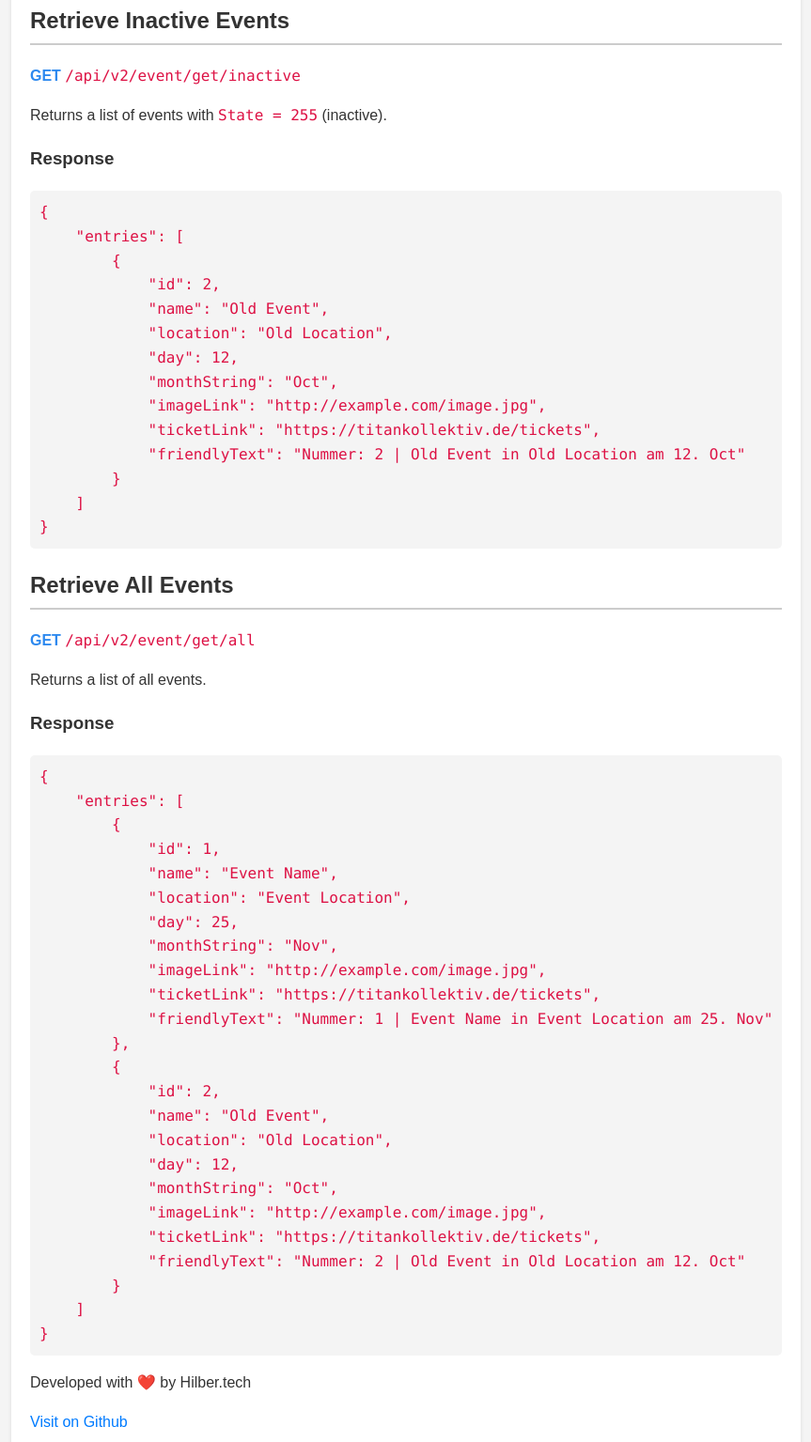
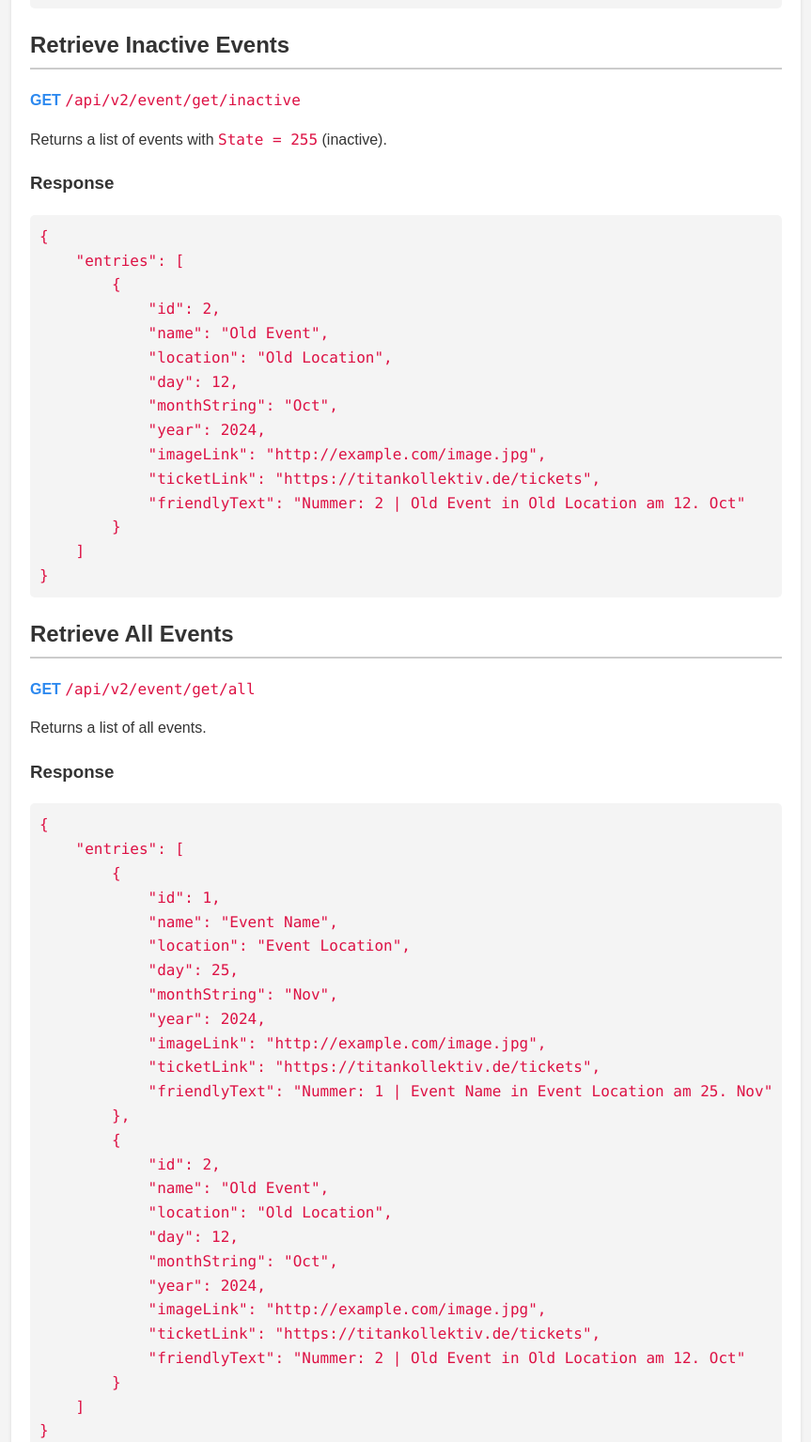
Before and after one commit to 8JO8/titankollektivapi, a plain HTML site: page Documentation.html in a window 1280 px wide. Shown: the part 829-2364 px from the top of the page at 94% size, without its empty margins (208-1071 px from the left). Drawn offline with Linux system fonts and the light colour scheme.

Commit message:
Added Year in Docs

```diff
--- a/Documentation.html
+++ b/Documentation.html
@@ -158,6 +158,7 @@
             "location": "Event Location",
             "day": 25,
             "monthString": "Nov",
+            "year": 2024,
             "imageLink": "http://example.com/image.jpg",
             "ticketLink": "https://titankollektiv.de/tickets",
             "friendlyText": "Nummer: 1 | Event Name in Event Location am 25. Nov"
@@ -179,6 +180,7 @@
             "location": "Old Location",
             "day": 12,
             "monthString": "Oct",
+            "year": 2024,
             "imageLink": "http://example.com/image.jpg",
             "ticketLink": "https://titankollektiv.de/tickets",
             "friendlyText": "Nummer: 2 | Old Event in Old Location am 12. Oct"
@@ -200,6 +202,7 @@
             "location": "Event Location",
             "day": 25,
             "monthString": "Nov",
+            "year": 2024,
             "imageLink": "http://example.com/image.jpg",
             "ticketLink": "https://titankollektiv.de/tickets",
             "friendlyText": "Nummer: 1 | Event Name in Event Location am 25. Nov"
@@ -210,6 +213,7 @@
             "location": "Old Location",
             "day": 12,
             "monthString": "Oct",
+            "year": 2024,
             "imageLink": "http://example.com/image.jpg",
             "ticketLink": "https://titankollektiv.de/tickets",
             "friendlyText": "Nummer: 2 | Old Event in Old Location am 12. Oct"
```
